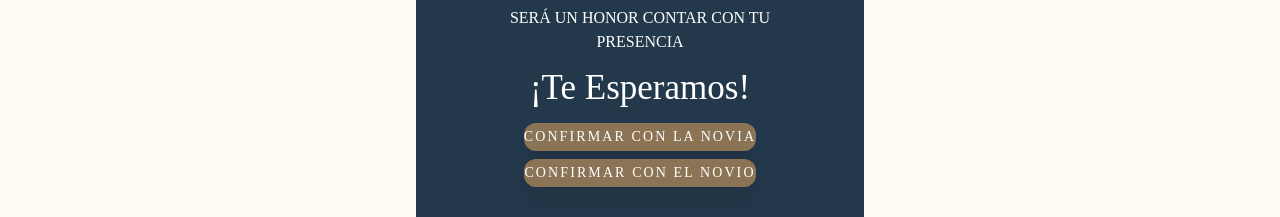
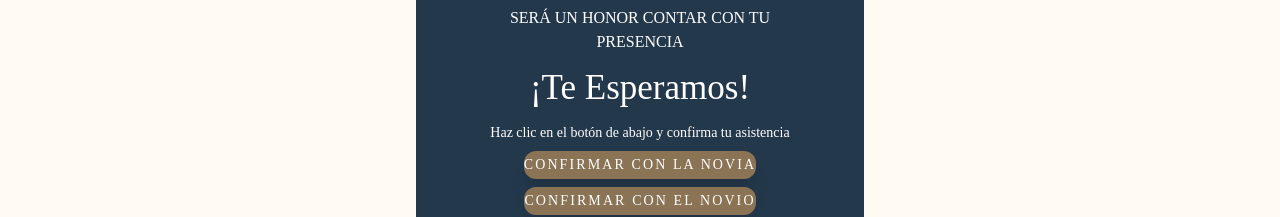
Before and after one commit to alfredo2201/invitacion-boda-susana-isai, a React (Vite) app: page / in a window 1280 px wide. Shown: the part 7420-7637 px from the top of the page. Built offline with nearby package versions, Linux system fonts and the light colour scheme; a web font is replaced by a local one.

Commit message:
Fix: Aclaracion boton asistencia

```diff
--- a/src/components/RSVPSection.jsx
+++ b/src/components/RSVPSection.jsx
@@ -69,6 +69,7 @@ Estamos muy felices de acompañarlos en este día tan especial y celebrar junto
           <div className='flex flex-col w-full lg:w-1/2 bg-[#24384b] px-15 pt-20 pb-8 justify-center items-center gap-2'>
             <h1 className='playfair-display-main uppercase text-white text-md'>Ser&aacute; un honor contar con tu presencia</h1>
             <p className='luxurious-script-regular text-white text-[35px]'>¡Te Esperamos!</p>
+            <p className='playfair-display-main text-white text-sm'>Haz clic en el botón de abajo y confirma tu asistencia</p>
             <motion.button
               onClick={handleRSVPNovia}
               initial={{ opacity: 0, scale: 0.9 }}
```
